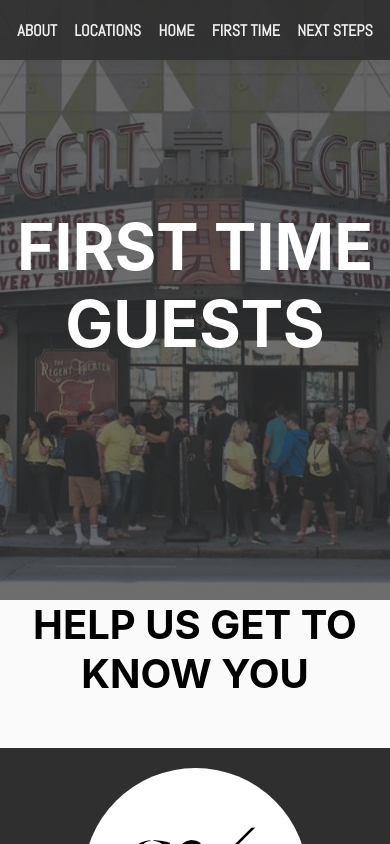
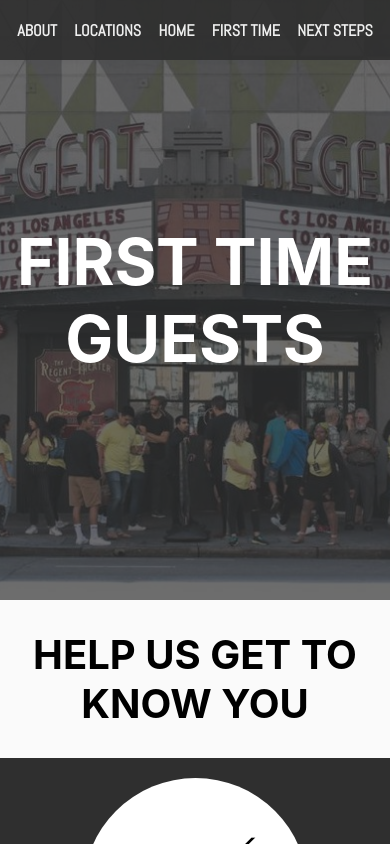
Before and after one commit to jlaluces123/C3LA-Project, a React (Create React App) app in the folder client/: page /first-time in a window 390 px wide. Shown: the top 844 px of the page. Built offline with nearby package versions, Linux system fonts and the light colour scheme.

Commit message:
Fiddled around for the responsive design, need to be more cleanly

```diff
--- a/client/src/components/FirstTime/FirstTime.css
+++ b/client/src/components/FirstTime/FirstTime.css
@@ -38,6 +38,13 @@
   justify-content: center;
   align-items: center;
   background-color: #FAFAFA;
+}
+
+/* style = {{ fontSize: "2.5rem", marginBottom: 50 }} */
+
+.card-header-text {
+  font-size: 2.5rem;
+  margin-bottom: 50px;
 }
 
 .card-wrapper {
@@ -124,15 +131,21 @@
 
 @media screen and (max-width: 400px) {
   h1 {
-    margin-bottom: 30px;
+    margin-bottom: 0px;
   }
 }
 
 
 @media screen and (max-width: 1100px) {
 
+  .card-header-text {
+    margin-bottom: 0;
+    margin: 30px 0;
+  }
+
   h1 {
     font-size: 1.7rem;
+    margin-bottom: 0;
     text-align: center;
   }
 
--- a/client/src/components/FirstTime/FirstTime.js
+++ b/client/src/components/FirstTime/FirstTime.js
@@ -29,7 +29,7 @@ class FirstTime extends React.Component {
         </section>
 
         <section className = "first-time-card">
-          <h1 style = {{ fontSize: "2.5rem", marginBottom: 50 }}>Help Us Get To Know You</h1>
+          <h1 className = "card-header-text">Help Us Get To Know You</h1>
           <div className = "card-wrapper">
             {/* Left Side Of Card */}
             <div className = "left-side-logo separate">
```
